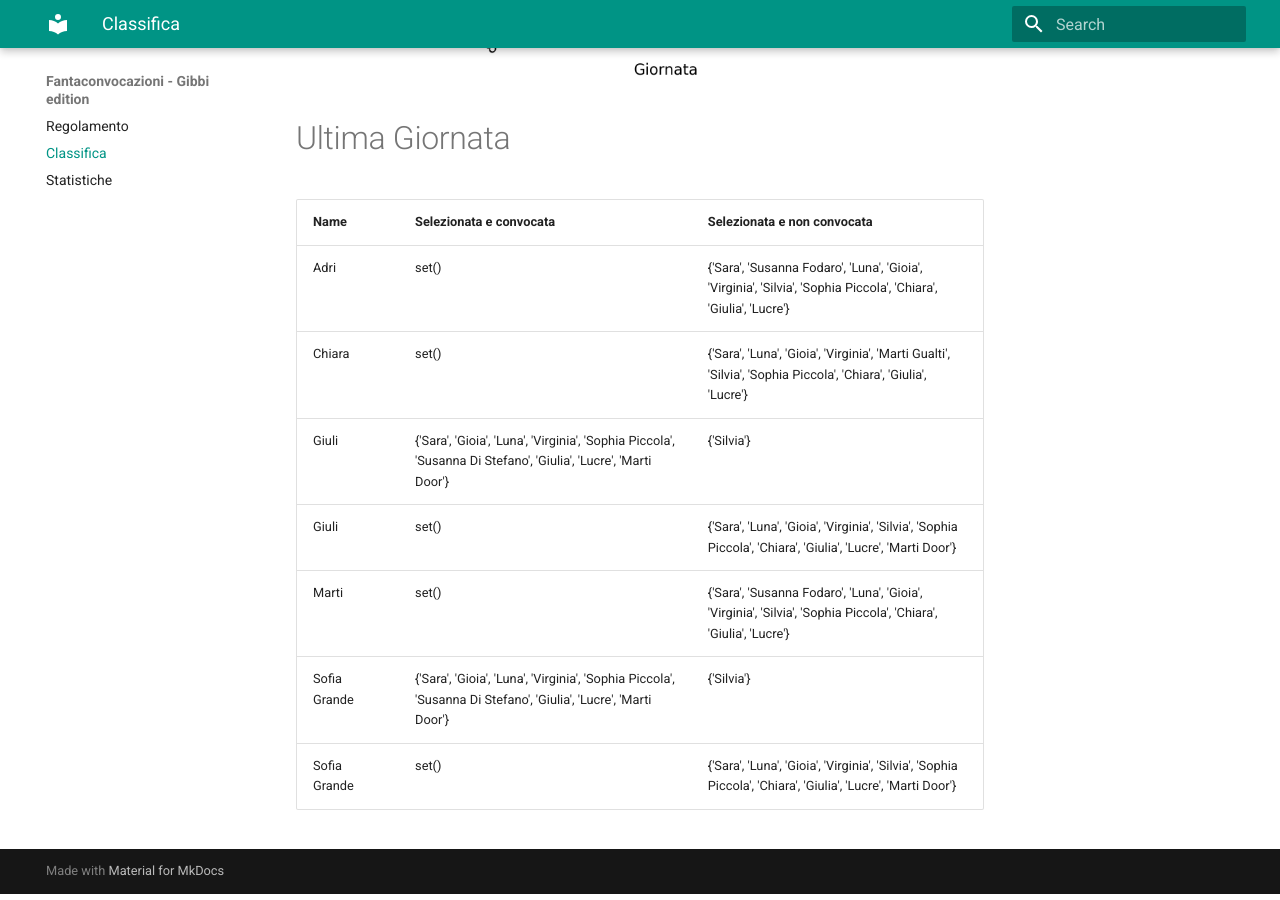
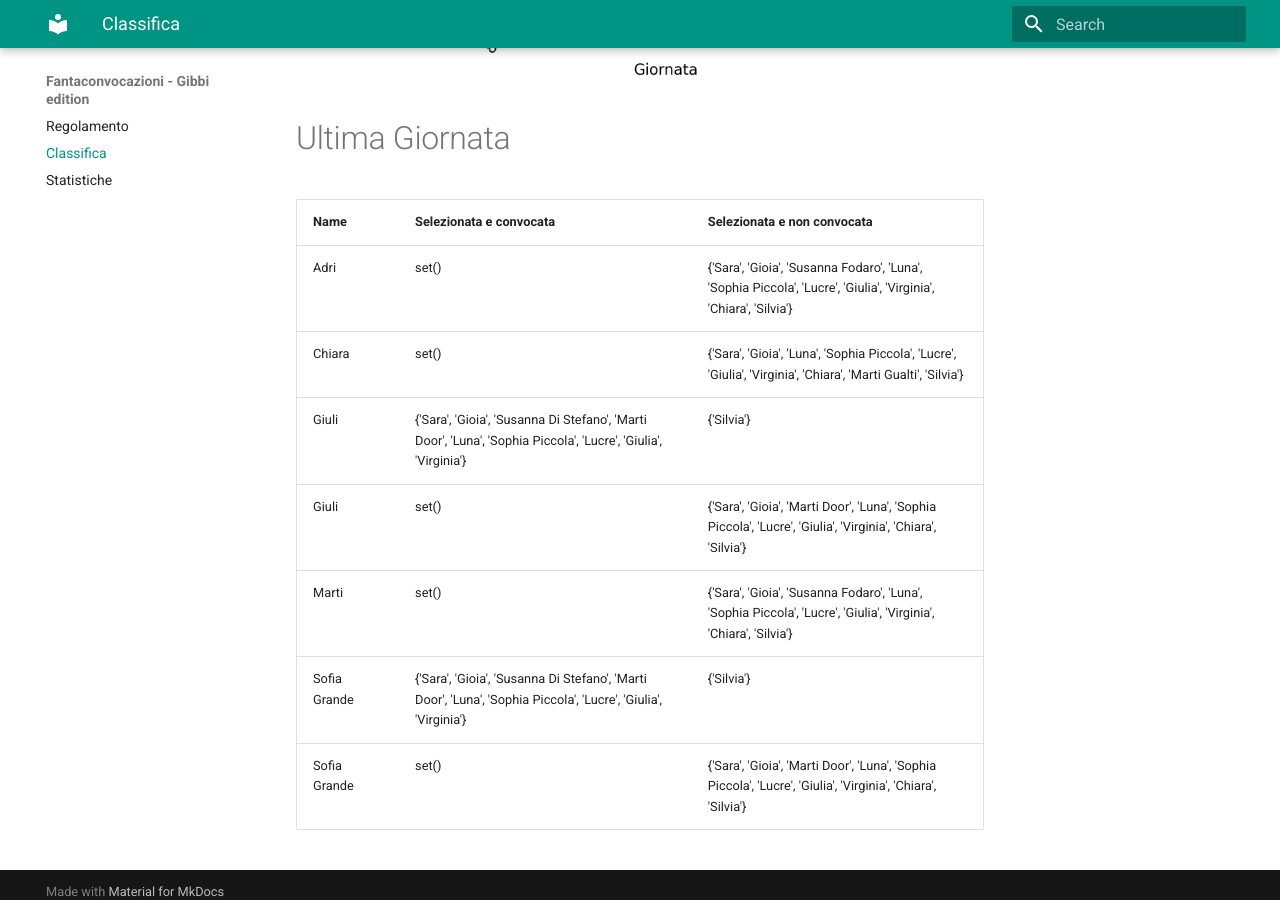
Before and after one commit to martinig94/fantagibbi, an MkDocs documentation site: the page built from docs/Classifica.md, in a window 1280 px wide and 900 px high, scrolled down 1030 px. Built offline with MkDocs 1.6.1 and Material for MkDocs 9.7.7, drawn with Linux system fonts in a browser that asks for light colours.

Commit message:
Auto-update from main.py

```diff
--- a/docs/Classifica.md
+++ b/docs/Classifica.md
@@ -18,11 +18,11 @@
 <!-- START_TABLE CORRECT -->
 | Name         | Selezionata e convocata                                                                                        | Selezionata e non convocata                                                                                      |
 |:-------------|:---------------------------------------------------------------------------------------------------------------|:-----------------------------------------------------------------------------------------------------------------|
-| Adri         | set()                                                                                                          | {'Sara', 'Susanna Fodaro', 'Luna', 'Gioia', 'Virginia', 'Silvia', 'Sophia Piccola', 'Chiara', 'Giulia', 'Lucre'} |
-| Chiara       | set()                                                                                                          | {'Sara', 'Luna', 'Gioia', 'Virginia', 'Marti Gualti', 'Silvia', 'Sophia Piccola', 'Chiara', 'Giulia', 'Lucre'}   |
-| Giuli        | {'Sara', 'Gioia', 'Luna', 'Virginia', 'Sophia Piccola', 'Susanna Di Stefano', 'Giulia', 'Lucre', 'Marti Door'} | {'Silvia'}                                                                                                       |
-| Giuli        | set()                                                                                                          | {'Sara', 'Luna', 'Gioia', 'Virginia', 'Silvia', 'Sophia Piccola', 'Chiara', 'Giulia', 'Lucre', 'Marti Door'}     |
-| Marti        | set()                                                                                                          | {'Sara', 'Susanna Fodaro', 'Luna', 'Gioia', 'Virginia', 'Silvia', 'Sophia Piccola', 'Chiara', 'Giulia', 'Lucre'} |
-| Sofia Grande | {'Sara', 'Gioia', 'Luna', 'Virginia', 'Sophia Piccola', 'Susanna Di Stefano', 'Giulia', 'Lucre', 'Marti Door'} | {'Silvia'}                                                                                                       |
-| Sofia Grande | set()                                                                                                          | {'Sara', 'Luna', 'Gioia', 'Virginia', 'Silvia', 'Sophia Piccola', 'Chiara', 'Giulia', 'Lucre', 'Marti Door'}     |
+| Adri         | set()                                                                                                          | {'Sara', 'Gioia', 'Susanna Fodaro', 'Luna', 'Sophia Piccola', 'Lucre', 'Giulia', 'Virginia', 'Chiara', 'Silvia'} |
+| Chiara       | set()                                                                                                          | {'Sara', 'Gioia', 'Luna', 'Sophia Piccola', 'Lucre', 'Giulia', 'Virginia', 'Chiara', 'Marti Gualti', 'Silvia'}   |
+| Giuli        | {'Sara', 'Gioia', 'Susanna Di Stefano', 'Marti Door', 'Luna', 'Sophia Piccola', 'Lucre', 'Giulia', 'Virginia'} | {'Silvia'}                                                                                                       |
+| Giuli        | set()                                                                                                          | {'Sara', 'Gioia', 'Marti Door', 'Luna', 'Sophia Piccola', 'Lucre', 'Giulia', 'Virginia', 'Chiara', 'Silvia'}     |
+| Marti        | set()                                                                                                          | {'Sara', 'Gioia', 'Susanna Fodaro', 'Luna', 'Sophia Piccola', 'Lucre', 'Giulia', 'Virginia', 'Chiara', 'Silvia'} |
+| Sofia Grande | {'Sara', 'Gioia', 'Susanna Di Stefano', 'Marti Door', 'Luna', 'Sophia Piccola', 'Lucre', 'Giulia', 'Virginia'} | {'Silvia'}                                                                                                       |
+| Sofia Grande | set()                                                                                                          | {'Sara', 'Gioia', 'Marti Door', 'Luna', 'Sophia Piccola', 'Lucre', 'Giulia', 'Virginia', 'Chiara', 'Silvia'}     |
 <!-- END_TABLE CORRECT -->
```
